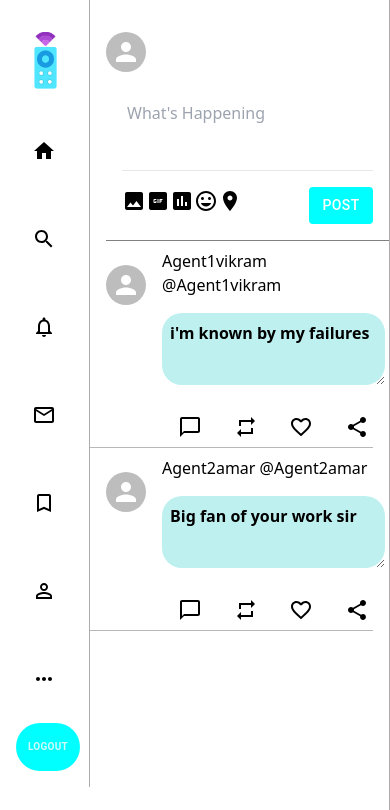
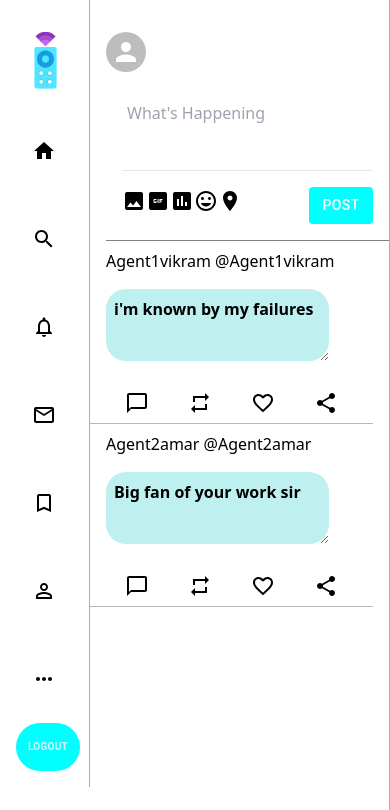
Before and after one commit to sahitm/Remoter-Social-Media, a React (Vite) app: page /home in a window 390 px wide. Shown: the top 810 px of the page. Built offline with nearby package versions, Linux system fonts and the light colour scheme.

Commit message:
style -- style changes for small screens

```diff
--- a/src/Dasboard/D-components/Post.css
+++ b/src/Dasboard/D-components/Post.css
@@ -3,6 +3,7 @@
     border-bottom: 1px solid rgb(185, 184, 184);
     padding: 0.5rem 1rem;
     margin-right: 1rem;
+
 }
 
 .post--avatar{
@@ -31,13 +32,6 @@
 
 @media (max-width:968px) {
 
-    .post{
-        display: flex;
-        border-bottom: 1px solid rgb(185, 184, 184);
-        padding: 0.5rem 0rem;
-        margin-right: 1rem;
-    }
-
     .post--avatar{
         margin-top: 1rem;
         margin-left: 1rem;
@@ -45,3 +39,10 @@
 
 
 }
+
+@media (max-width:400px) {
+    .post--avatar{
+       display: none;
+    }
+
+}
```
